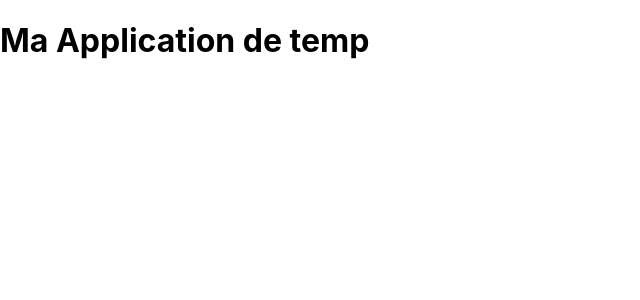
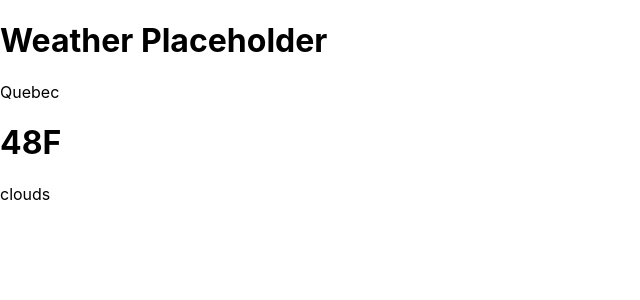
Before and after one commit to siegfred14/meteorologyWebApp, a React (Create React App) app: page / in a window 1280 px wide. Shown: the top 300 px of the page, without its empty margins (0-640 px from the left). Built offline with nearby package versions, Linux system fonts and the light colour scheme.

Commit message:
weather app container formatted

```diff
--- a/src/App.js
+++ b/src/App.js
@@ -1,9 +1,10 @@
 import React from "react";
+import { Weather } from "./components/Weather";
 
 function App() {
   return (
     <div className="App">
-      <h1>Ma Application de temp</h1>
+      <Weather />
     </div>
   );
 }
--- a/src/components/Weather.js
+++ b/src/components/Weather.js
@@ -2,16 +2,31 @@ import React, { useState } from "react";
 import axios from "axios";
 
 export const Weather = () => {
-  const apiKey = feef849037b29664ed07d9163f0ce25a;
+  //   const apiKey = feef849037b29664ed07d9163f0ce25a;
 
   const url2 =
-    "http://api.openweathermap.org/data/2.5/weather?q=London,uk&APPID=feef849037b29664ed07d9163f0ce25a";
-  const url =
-    "https://api.openweathermap.org/data/3.0/onecall?lat={lat}&lon={lon}&exclude={part}&appid=feef849037b29664ed07d9163f0ce25a";
+    "https://api.openweathermap.org/data/2.5/weather?q=Quebec&APPID=feef849037b29664ed07d9163f0ce25a";
+  //   const url =
+  //     "https://api.openweathermap.org/data/3.0/onecall?lat={lat}&lon={lon}&exclude={part}&appid=feef849037b29664ed07d9163f0ce25a";
 
   return (
     <div>
       <h1>Weather Placeholder</h1>
+      <div className="container">
+        <div className="top">
+          <div className="location">
+            <p>Quebec</p>
+          </div>
+          <div className="temp">
+            <h1>48F</h1>
+          </div>
+          <div className="firmament">
+            <p>clouds</p>
+          </div>
+        </div>
+
+        <div className="bottom"></div>
+      </div>
     </div>
   );
 };
```
